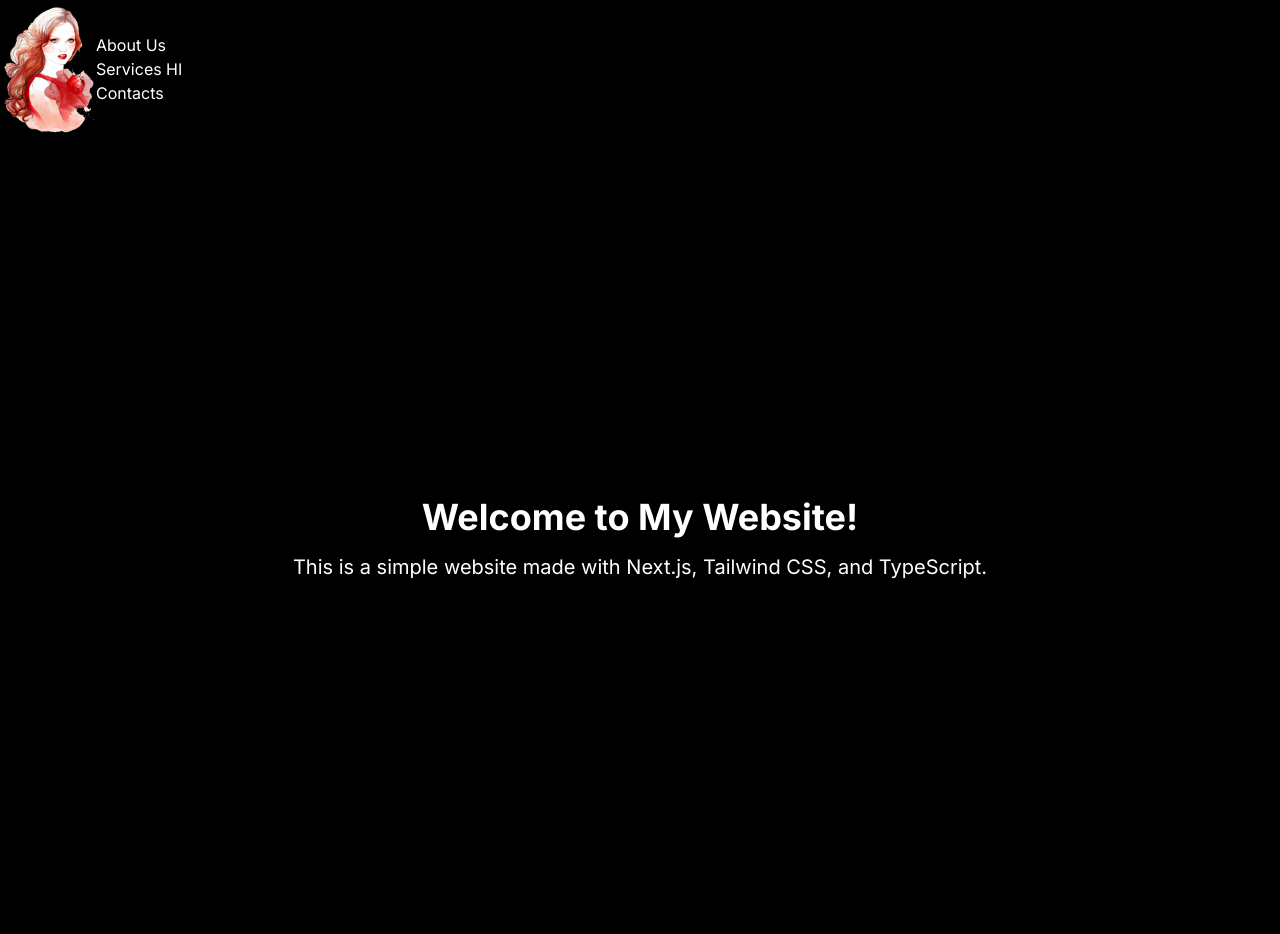
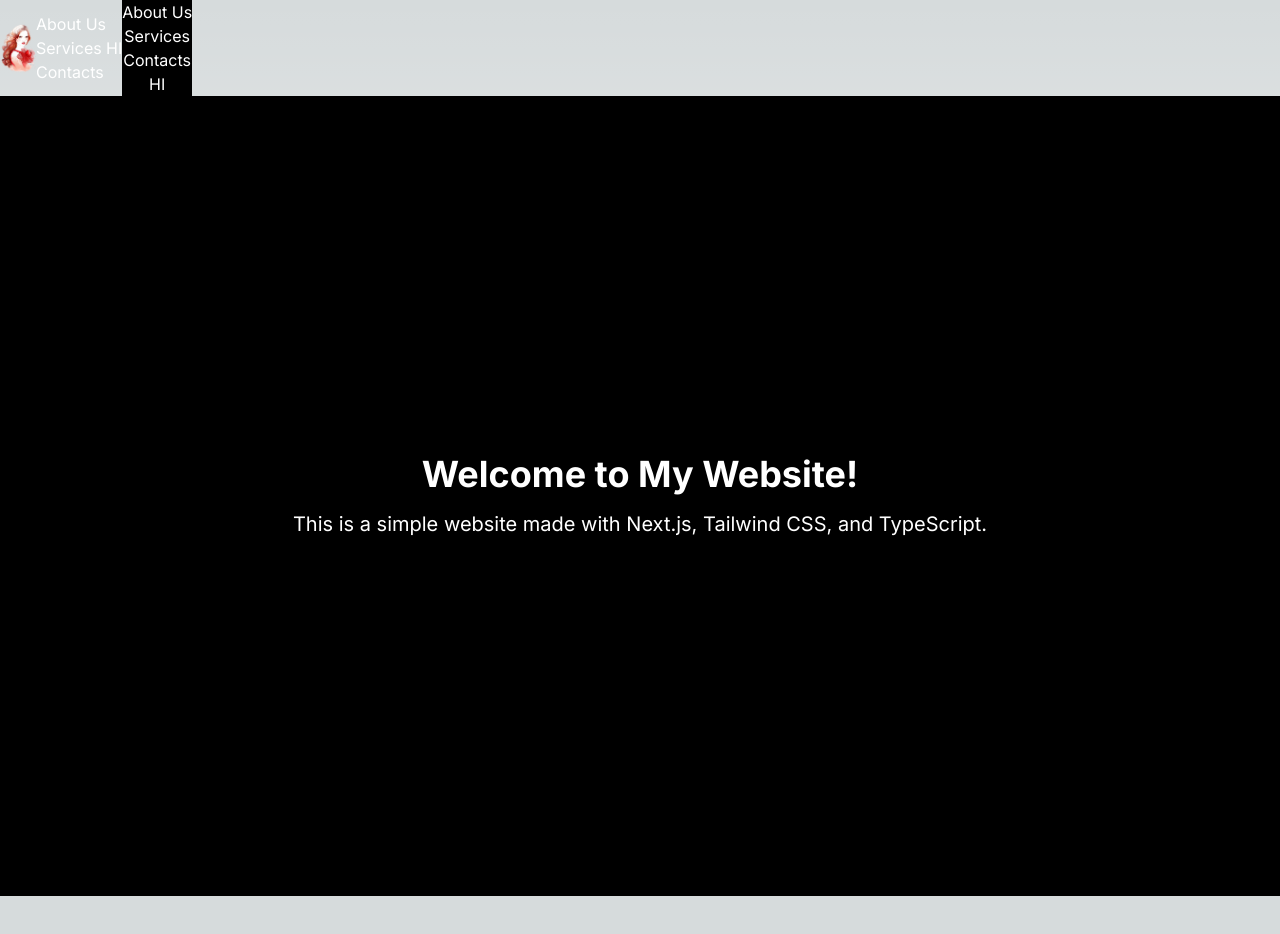
Before and after one commit to sivavarunan/my-website, a Next.js app: page / in a window 1280 px wide. Shown: the top 934 px of the page. After the commit the page ends 896 px from the top, so only its background shows below. Built offline with nearby package versions, Linux system fonts and the light colour scheme.

Commit message:
upadted a bit of navbar

```diff
--- a/src/Components/Logo.tsx
+++ b/src/Components/Logo.tsx
@@ -7,8 +7,8 @@ const Logo = () => {
       <Image
         src="/bg6.png"
         alt="Logo"
-        width={96}
-        height={96}
+        width={36}
+        height={36}
         className="object-contain"
       />
     </div>
--- a/src/Components/Navbar.tsx
+++ b/src/Components/Navbar.tsx
@@ -1,34 +1,61 @@
 "use client";
 
-import React from "react";
+import React, { useState } from "react";
 import Link from "next/link";
 import Logo from "./Logo";
 import Button from "./Button";
+import { Bars3Icon, UserIcon } from '@heroicons/react/24/outline';
+const Navbar: React.FC = () => {
+  const [isOpen, setIsOpen] = useState(false);
 
-const Navbar: React.FC = () => {
+  const toggleMenu = () => setIsOpen(!isOpen);
+
   return (
-    <div className="w-full h-20 bg-black sticky top-0">
-      <div className="container mx-auto px-4 h-full">
-        <div className="flex justify-between items-center h-full">
-          <Logo />
-          <ul className="hidden md:flex gap-x-6 text-white">
+    <div className="w-full h-20 bg-gradient-to-r from-gray-900 to-black sticky top-0 shadow-md">
+      <div className="container mx-auto px-4 h-full flex items-center justify-between">
+        <Logo />
+
+        {/* Desktop Menu */}
+        <ul className="hidden md:flex gap-x-6 text-white items-center">
+          <li>
+            <Link href="/about" className="hover:text-gray-400 transition-colors">About Us</Link>
+          </li>
+          <li>
+            <Link href="/services" className="hover:text-gray-400 transition-colors">Services</Link>
+          </li>
+          <li>
+            <Link href="/contacts" className="hover:text-gray-400 transition-colors">Contacts</Link>
+          </li>
+        </ul>
+
+        {/* Button */}
+        <Button className="hidden md:block px-4 py-2 bg-blue-600 text-white rounded hover:bg-blue-700 transition-colors" onClick={() => alert('Button clicked!')}>
+          HI
+        </Button>
+
+        {/* Mobile Menu Button */}
+        <button className="md:hidden p-2 text-white" onClick={toggleMenu}>
+          {isOpen ? <UserIcon className="w-6 h-6" /> : <Bars3Icon className="w-6 h-6" />}
+        </button>
+
+        {/* Mobile Menu */}
+        <div className={`absolute top-20 left-0 w-full bg-black text-white transition-transform ${isOpen ? 'translate-y-0' : '-translate-y-full'} md:hidden`}>
+          <ul className="flex flex-col items-center gap-y-4 py-4">
             <li>
-              <Link href="/about">
-                <p>About Us</p>
-              </Link>
+              <Link href="/about" className="hover:text-gray-400 transition-colors">About Us</Link>
             </li>
             <li>
-              <Link href="/services">
-                <p>Services</p>
-              </Link>
+              <Link href="/services" className="hover:text-gray-400 transition-colors">Services</Link>
             </li>
             <li>
-              <Link href="/contacts">
-                <p>Contacts</p>
-              </Link>
+              <Link href="/contacts" className="hover:text-gray-400 transition-colors">Contacts</Link>
+            </li>
+            <li>
+              <Button className="px-4 py-2 bg-blue-600 text-white rounded hover:bg-blue-700 transition-colors" onClick={() => alert('Button clicked!')}>
+                HI
+              </Button>
             </li>
           </ul>
-          <Button className="hidden md:block" onClick={() => alert('Button clicked!')}>HI</Button>
         </div>
       </div>
     </div>
```
Also changed, not shown: package.json (+6 -5 lines), 1 other file (tests, documents, lock files or other folders).
